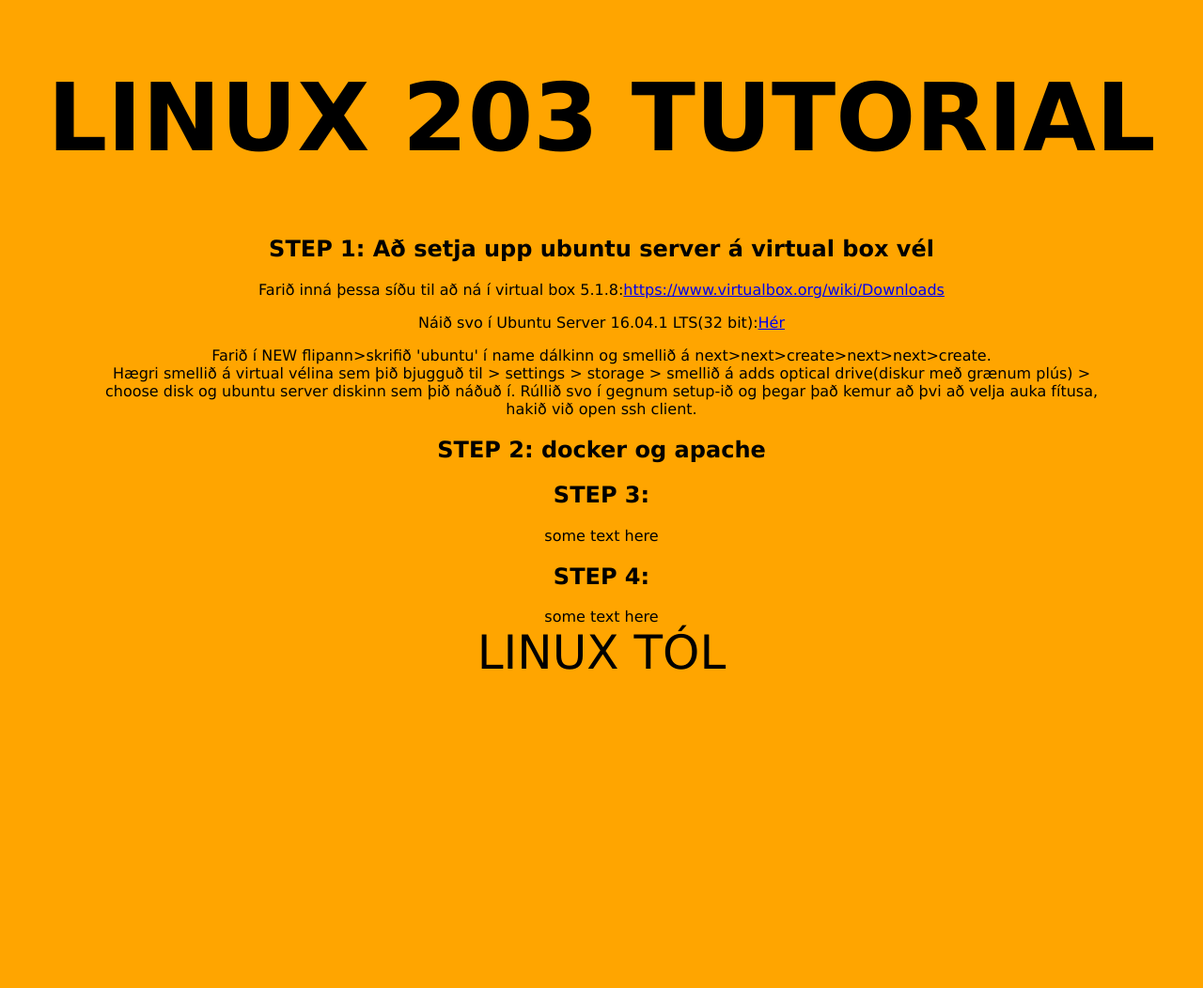
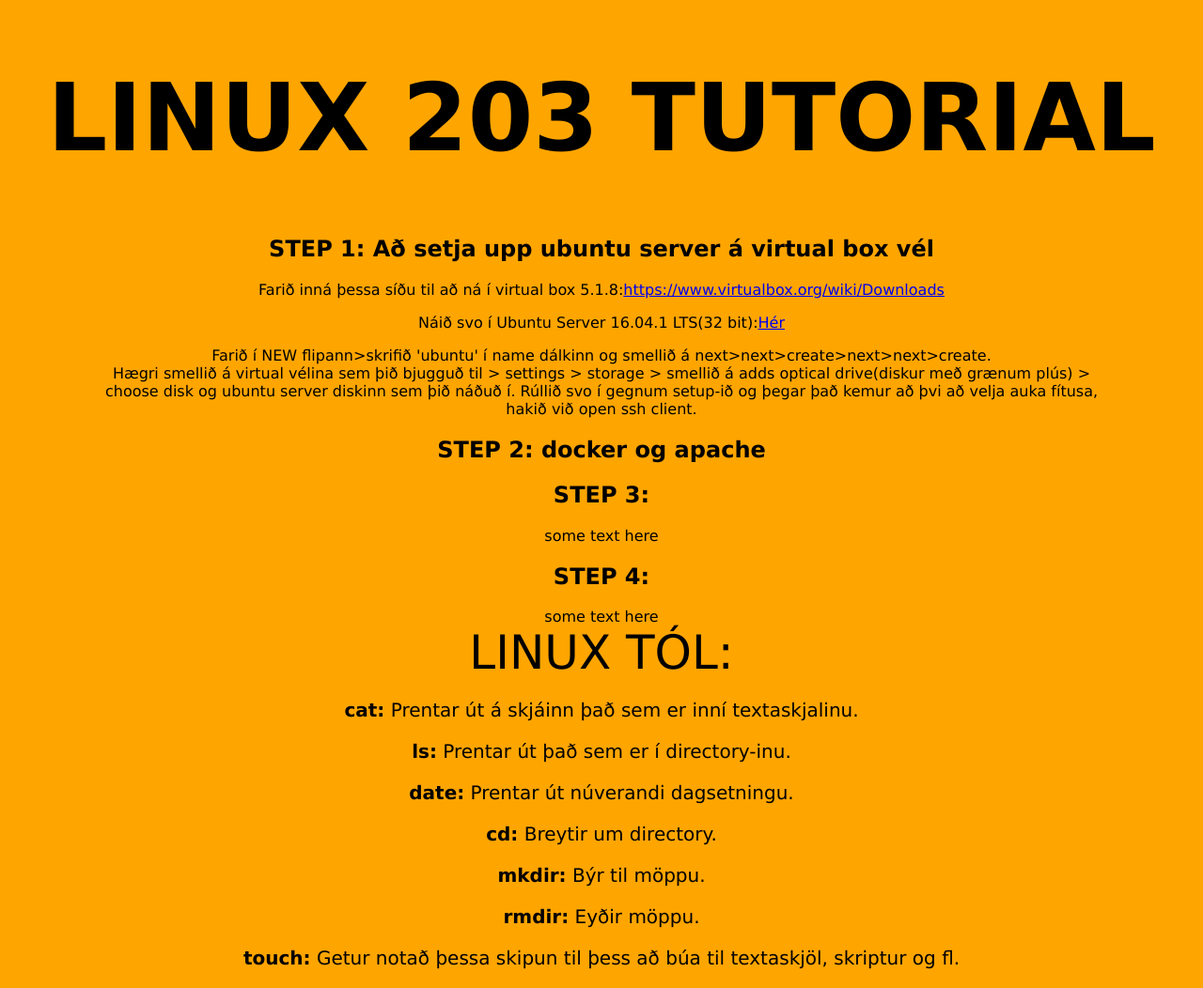
Before and after one commit to aristeinn/Lin_lokaverkefni, a plain HTML site: page index.html in a window 1280 px wide. Shown: the whole page at 94% size. Before the commit the page ends 800 px from the top, so only its background shows below. Drawn offline with Linux system fonts and the light colour scheme.

Commit message:
linux tólum bætt við

```diff
--- a/index.css
+++ b/index.css
@@ -17,3 +17,7 @@ h2{
 #linux{
     font-size: 50px;
 }
+
+#linuxtools{
+    font-size: 20px;
+}
--- a/index.html
+++ b/index.html
@@ -14,8 +14,11 @@
     <p>Náið svo í Ubuntu Server 16.04.1 LTS(32 bit):<a href="http://releases.ubuntu.com/16.04/ubuntu-16.04.1-server-i386.iso.torrent?_ga=1.50602473.1701722296.1461075886">Hér</a></p>
     <p>
         Farið í NEW flipann>skrifið 'ubuntu' í name dálkinn og smellið á next>next>create>next>next>create.</br>
-        Hægri smellið á virtual vélina sem þið bjugguð til > settings > storage > smellið á adds optical drive(diskur með grænum plús) ></br>
-        choose disk og ubuntu server diskinn sem þið náðuð í. Rúllið svo í gegnum setup-ið og þegar það kemur að þvi að velja auka fítusa,</br>
+        Hægri smellið á virtual vélina sem þið bjugguð til > settings > storage > smellið á adds optical drive(diskur með grænum
+        plús) ></br>
+        choose disk og ubuntu server diskinn sem þið náðuð í. Rúllið svo í gegnum setup-ið og þegar það kemur að þvi að velja auka
+        fítusa,
+        </br>
         hakið við open ssh client.
     </p>
 
@@ -35,8 +38,16 @@
         some text here
     </div>
 
-
-    <div id="linux">LINUX TÓL</div>
+        <div id="linux">LINUX TÓL:</div>
+        <div id="linuxtools">
+        <p><b>cat:</b> Prentar út á skjáinn það sem er inní textaskjalinu.</p>
+        <p><b>ls:</b> Prentar út það sem er í directory-inu.</p>
+        <p><b>date:</b> Prentar út núverandi dagsetningu.</p>
+        <p><b>cd:</b> Breytir um directory.</p>
+        <p><b>mkdir:</b> Býr til möppu.</p>
+        <p><b>rmdir:</b> Eyðir möppu.</p>
+        <p><b>touch:</b> Getur notað þessa skipun til þess að búa til textaskjöl, skriptur og fl.</p>
+        </div>
 </body>
 
 </html>
```
